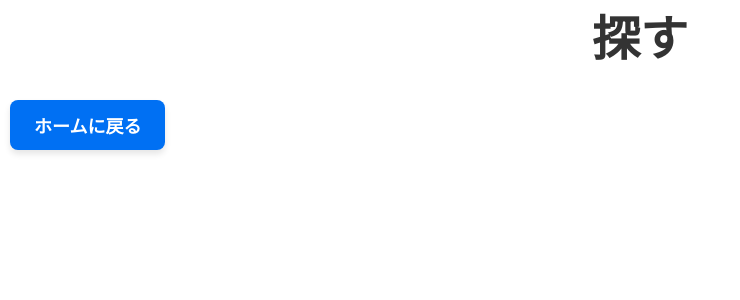
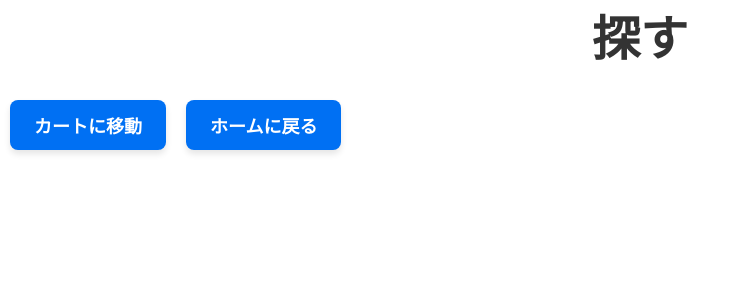
Before and after one commit to ibisya-anaguma/2025procon-kaitasu, a Next.js app: page /shopping in a window 1280 px wide. Shown: the top 300 px of the page, without its empty margins (0-740 px from the left). Built offline with nearby package versions, Linux system fonts and the light colour scheme.

Commit message:
Implement shopping cart page and add styles for header and buttons

```diff
--- a/src/app/shopping/page.tsx
+++ b/src/app/shopping/page.tsx
@@ -7,6 +7,9 @@ export default function Shopping() {
       <header className={styles.header}>
         <h1>探す</h1>
       </header>
+      <a href="/shopping/shopping_cart" className={styles.button}>
+        カートに移動
+      </a>
       <a href="/" className={styles.button}>
         ホームに戻る
       </a>
--- /dev/null
+++ b/src/app/shopping/shopping_cart/page.module.css
@@ -0,0 +1,32 @@
+.header {
+  text-align: center;
+  margin-bottom: 20px;
+  font-size: 24px;
+  font-weight: bold;
+  color: #333;
+}
+
+.button {
+  display: inline-block;
+  padding: 12px 24px;
+  font-size: 18px;
+  font-weight: bold;
+  color: white;
+  background-color: #0070f3;
+  text-decoration: none;
+  border-radius: 8px;
+  text-align: center;
+  box-shadow: 0 4px 6px rgba(0, 0, 0, 0.1);
+  transition: background-color 0.3s, transform 0.2s;
+  margin: 10px;
+}
+
+.button:hover {
+  background-color: #005bb5;
+  transform: translateY(-2px);
+}
+
+.button:active {
+  background-color: #003f7f;
+  transform: translateY(0);
+}
```
Also changed, not shown: src/app/shopping/shopping_cart/page.tsx (added, +13 -0 lines).
